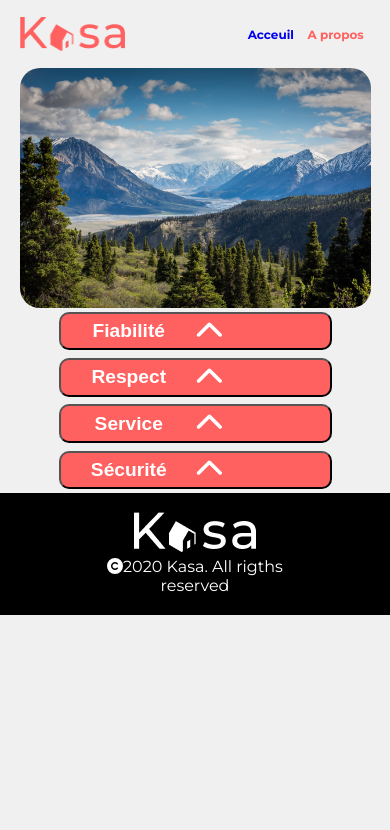
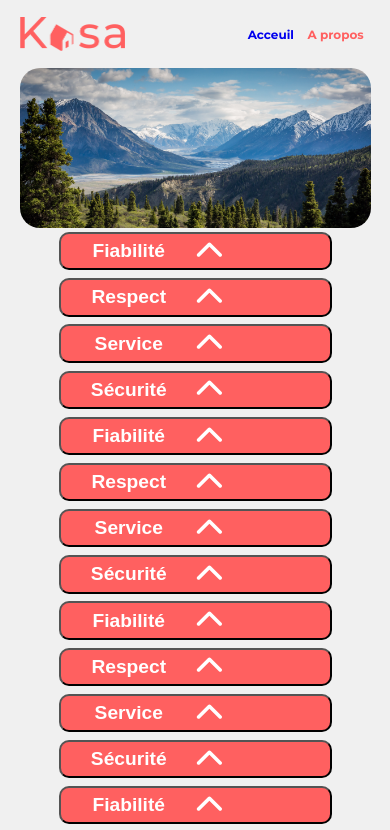
Before and after one commit to FabienCosta/kasa, a React (Create React App) app: page /about in a window 390 px wide. Shown: the top 830 px of the page. Built offline with nearby package versions, Linux system fonts and the light colour scheme.

Commit message:
add style on responsive

```diff
--- a/src/components/Collapse.js
+++ b/src/components/Collapse.js
@@ -2,7 +2,7 @@ import React, { useState } from "react";
 import { FontAwesomeIcon } from "@fortawesome/react-fontawesome";
 import { faChevronUp } from "@fortawesome/free-solid-svg-icons";
 
-const Collapse = ({ lala }) => {
+const Collapse = ({ dataCollapse }) => {
   const [openIndex, setOpenIndex] = useState(null);
 
   const toggleOpen = (index) =>
@@ -10,9 +10,8 @@ const Collapse = ({ lala }) => {
 
   return (
     <div className="collapse">
-      <div className="collapse-banner"></div>
       <div className="collapse-menu">
-        {lala.map((item, index) => {
+        {dataCollapse.map((item, index) => {
           return (
             <button
               key={index}
--- a/src/components/ficheLogements/RentalInfo.js
+++ b/src/components/ficheLogements/RentalInfo.js
@@ -12,7 +12,7 @@ const RentalInfo = ({ logement }) => {
           </p>
         ))}
       </div>
-      <div className="rental-box">
+      <div className="rental-box bbox">
         <p className="rental-name">{logement.host.name}</p>
         <p className="rental-stars">{logement.rating}</p>
       </div>
--- a/src/pages/About.js
+++ b/src/pages/About.js
@@ -2,13 +2,16 @@ import React from "react";
 import Header from "../components/Header";
 import Footer from "../components/Footer";
 import Collapse from "../components/Collapse";
-import lala from "../data/collapses.json";
+import dataCollapse from "../data/collapses.json";
 
 const About = () => {
   return (
     <div>
       <Header />
-      <Collapse lala={lala} />
+      <div className="collapse-banner"></div>
+      {dataCollapse.map((item, index) => {
+        return <Collapse dataCollapse={dataCollapse} />;
+      })}
       <Footer />
     </div>
   );
--- a/src/styles/components/carrousel.scss
+++ b/src/styles/components/carrousel.scss
@@ -30,3 +30,20 @@
     // }
   }
 }
+
+// ? Responsive
+@media screen and (max-width: 768px) {
+  .carrousel-img {
+    height: 20em;
+  }
+  .carrousel-arrow {
+    height: 90%;
+    &-leftArrow {
+      height: 3em;
+    }
+
+    &-rightArrow {
+      height: 3em;
+    }
+  }
+}
--- a/src/styles/components/collapse.scss
+++ b/src/styles/components/collapse.scss
@@ -41,3 +41,10 @@
     margin-bottom: 500px;
   }
 }
+
+// ? Responsive
+@media screen and (max-width: 768px) {
+  .collapse-banner {
+    height: 10em;
+  }
+}
--- a/src/styles/components/rentalInfo.scss
+++ b/src/styles/components/rentalInfo.scss
@@ -31,3 +31,18 @@
     color: #ff6060;
   }
 }
+
+// ? Responsive
+
+@media screen and (max-width: 768px) {
+  .rental {
+    grid-template-columns: 1fr;
+    &-tag {
+      width: 35%;
+    }
+  }
+
+  .bbox {
+    flex-direction: row;
+  }
+}
```
